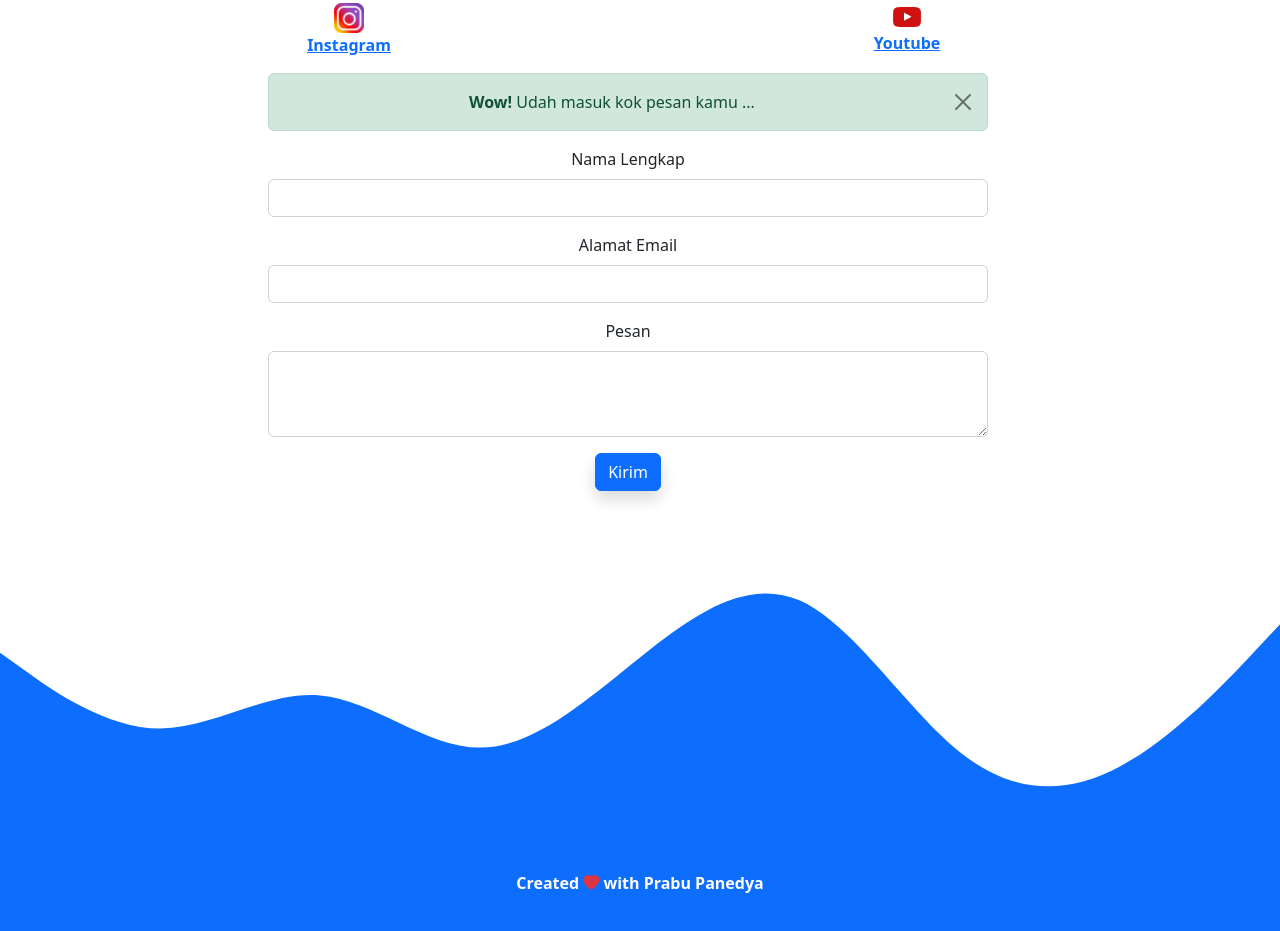
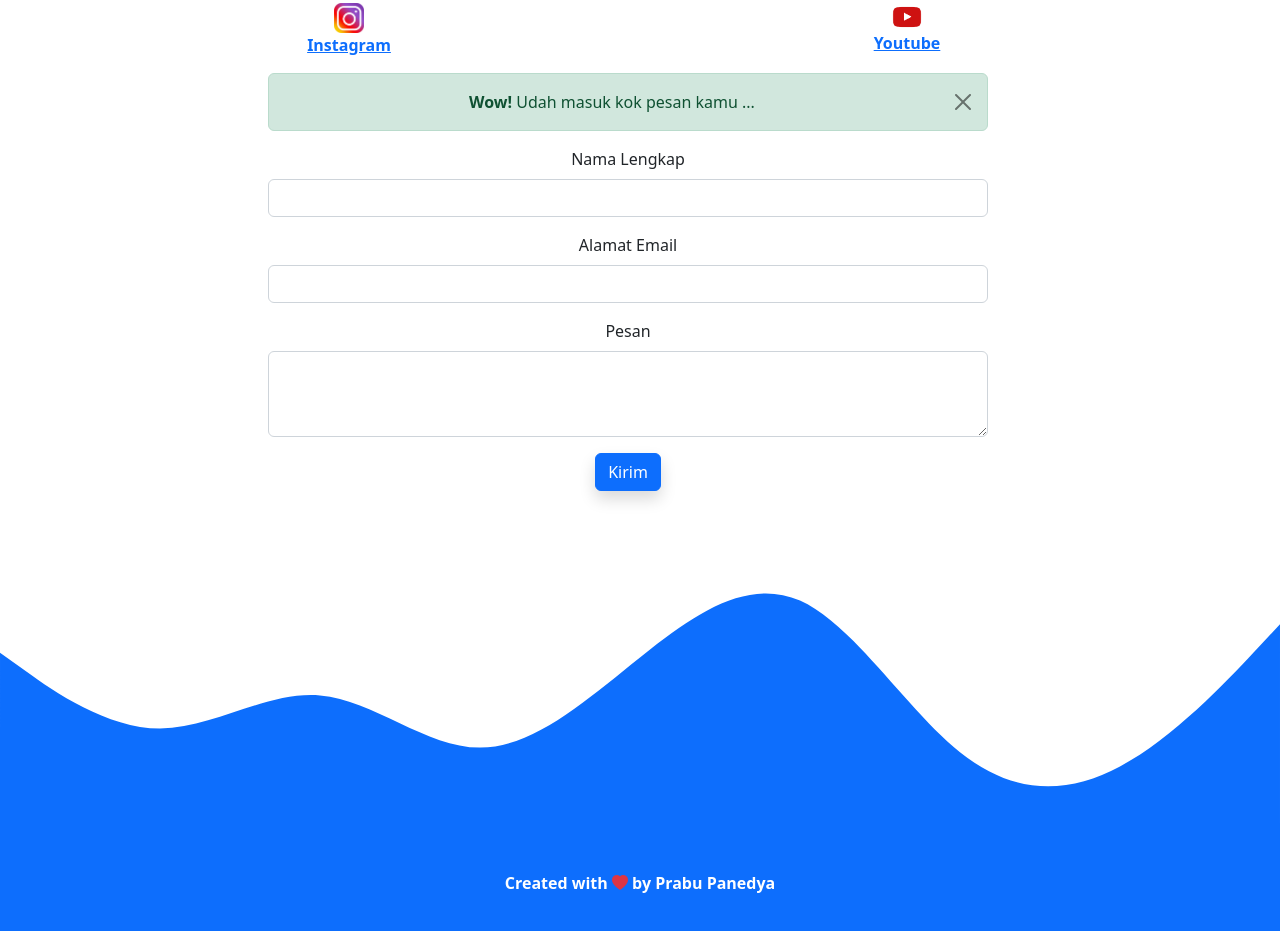
Before and after one commit to prabudah/prabudah.github.io, a plain HTML site: page index.html in a window 1280 px wide. Shown: the part 2147-3078 px from the top of the page. Drawn offline with nearby package versions, Linux system fonts and the light colour scheme.

Commit message:
update 4

```diff
--- a/index.html
+++ b/index.html
@@ -172,7 +172,7 @@
 
     <!-- Footer -->
     <footer class="bg-primary text-white text-center p-5">
-      <p class="text-white fw-bold">Created <i class="bi bi-heart-fill text-danger"></i> with Prabu Panedya</p>
+      <p class="text-white fw-bold">Created with <i class="bi bi-heart-fill text-danger"></i> by Prabu Panedya</p>
     </footer>
     <script src="https://cdn.jsdelivr.net/npm/@popperjs/core@2.11.5/dist/umd/popper.min.js" integrity="sha384-Xe+8cL9oJa6tN/veChSP7q+mnSPaj5Bcu9mPX5F5xIGE0DVittaqT5lorf0EI7Vk" crossorigin="anonymous"></script>
     <script src="script.js"></script>
```
